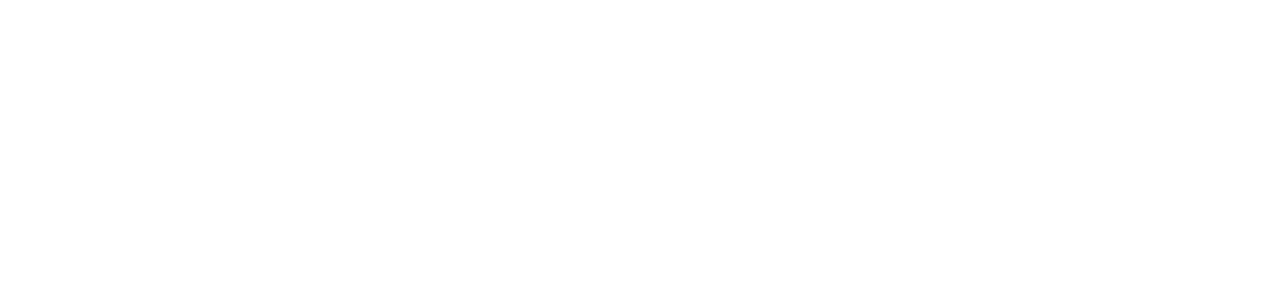
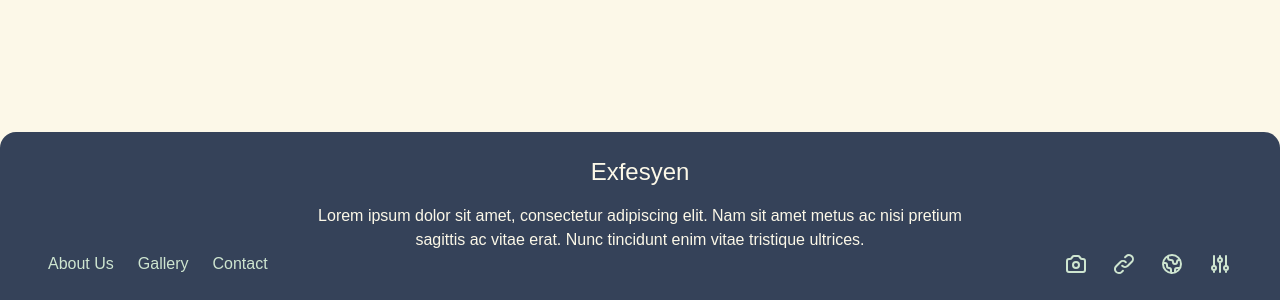
Before and after one commit to eugeniusms/exfesyen, a React (Create React App) app: page / in a window 1280 px wide. Shown: the part 724-1024 px from the top of the page. Before the commit the page ends 800 px from the top, so only its background shows below. Built offline with nearby package versions, Linux system fonts and the light colour scheme.

Commit message:
Initializing FOOTER PRESET

```diff
--- a/package.json
+++ b/package.json
@@ -3,6 +3,7 @@
   "version": "0.1.0",
   "private": true,
   "dependencies": {
+    "@heroicons/react": "^1.0.6",
     "@testing-library/jest-dom": "^5.16.4",
     "@testing-library/react": "^13.3.0",
     "@testing-library/user-event": "^13.5.0",
--- a/src/App.js
+++ b/src/App.js
@@ -4,13 +4,14 @@
 import Card from './components/Card';
 import React from 'react';
 import Navbar from './components/Navbar/Navbar';
+import Footer from './components/Footer/Footer';
 
 function App() {
   return (
     <div className="App">
       <div className="bg-creamy">
       <Navbar />
-        <div className="flex justify-center p-6 gap-4">
+        <div className="flex justify-center p-6 gap-4 min-h-screen">
           <Card>
             <div className="flex justify-center p-6 gap-4">
               <Button preset="cancel">Cancel</Button>
@@ -24,6 +25,7 @@
             </div>
           </Card>
         </div>
+      <Footer />
       </div>
     </div>
   );
--- /dev/null
+++ b/src/components/Footer/Footer.js
@@ -0,0 +1,33 @@
+import React from "react";
+import Button from "../Button";
+import { CameraIcon, LinkIcon, GlobeIcon, AdjustmentsIcon } from "@heroicons/react/outline";
+
+const Footer = () => {
+    return (
+        <div className="bg-navy rounded-t-2xl py-6 px-12">
+        <div className="flex justify-center">
+            <div className="flex flex-col gap-4">
+                <div className="flex flex-col text-creamy max-w-2xl gap-4">
+                    <h1 className="text-2xl">Exfesyen</h1>
+                    <p>Lorem ipsum dolor sit amet, consectetur adipiscing elit. Nam sit amet metus ac nisi pretium sagittis ac vitae erat. Nunc tincidunt enim vitae tristique ultrices.</p>
+                </div>
+            </div>
+        </div>
+        <div className="flex justify-between">
+            <div className="flex justify-center text-armyLight gap-6">
+                <Button preset="transparent">About Us</Button>
+                <Button preset="transparent">Gallery</Button>
+                <Button preset="transparent">Contact</Button>
+            </div>
+            <div className="flex justify-center text-armyLight gap-6">
+                <CameraIcon className="w-6 h-6"/>
+                <LinkIcon className="w-6 h-6"/>
+                <GlobeIcon className="w-6 h-6"/>
+                <AdjustmentsIcon className="w-6 h-6"/>
+            </div>
+        </div>
+        </div>
+    )
+}
+
+export default Footer;
```
Also changed, not shown: 1 other file (tests, documents, lock files or other folders).
